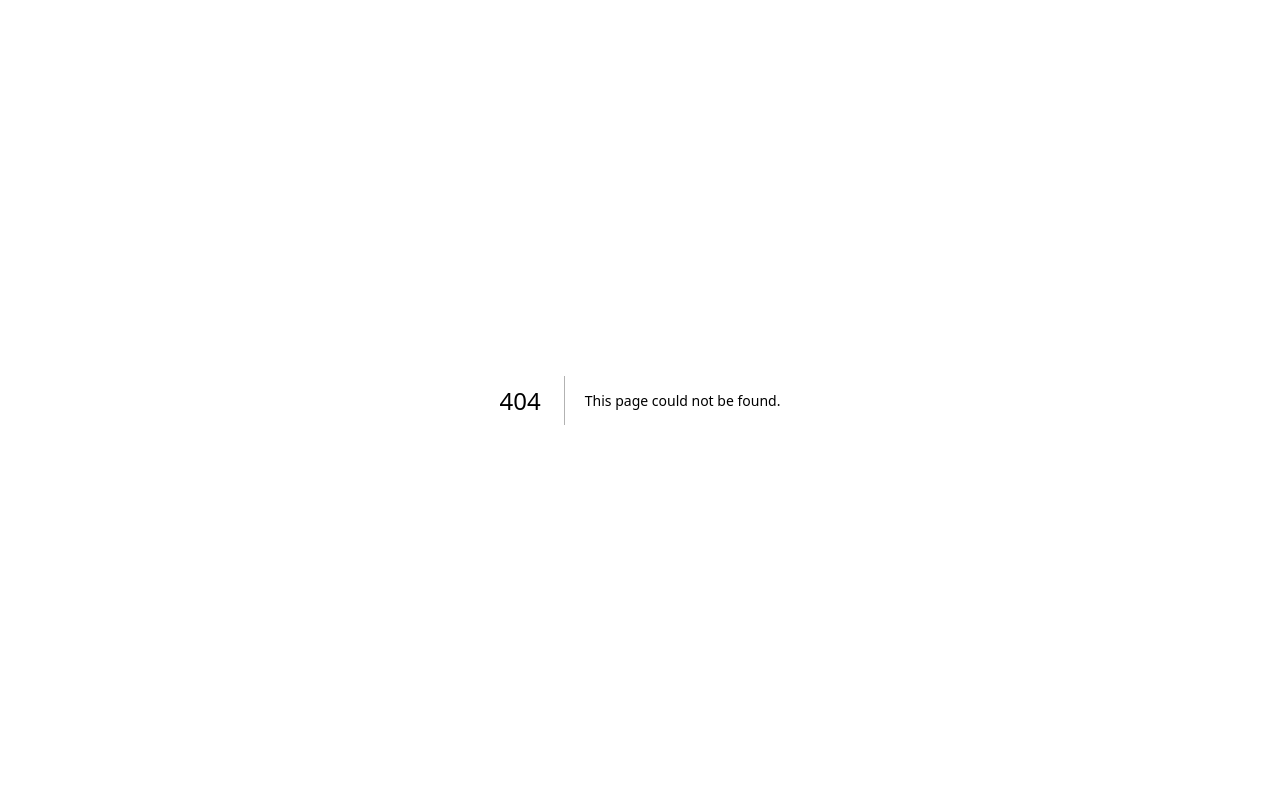
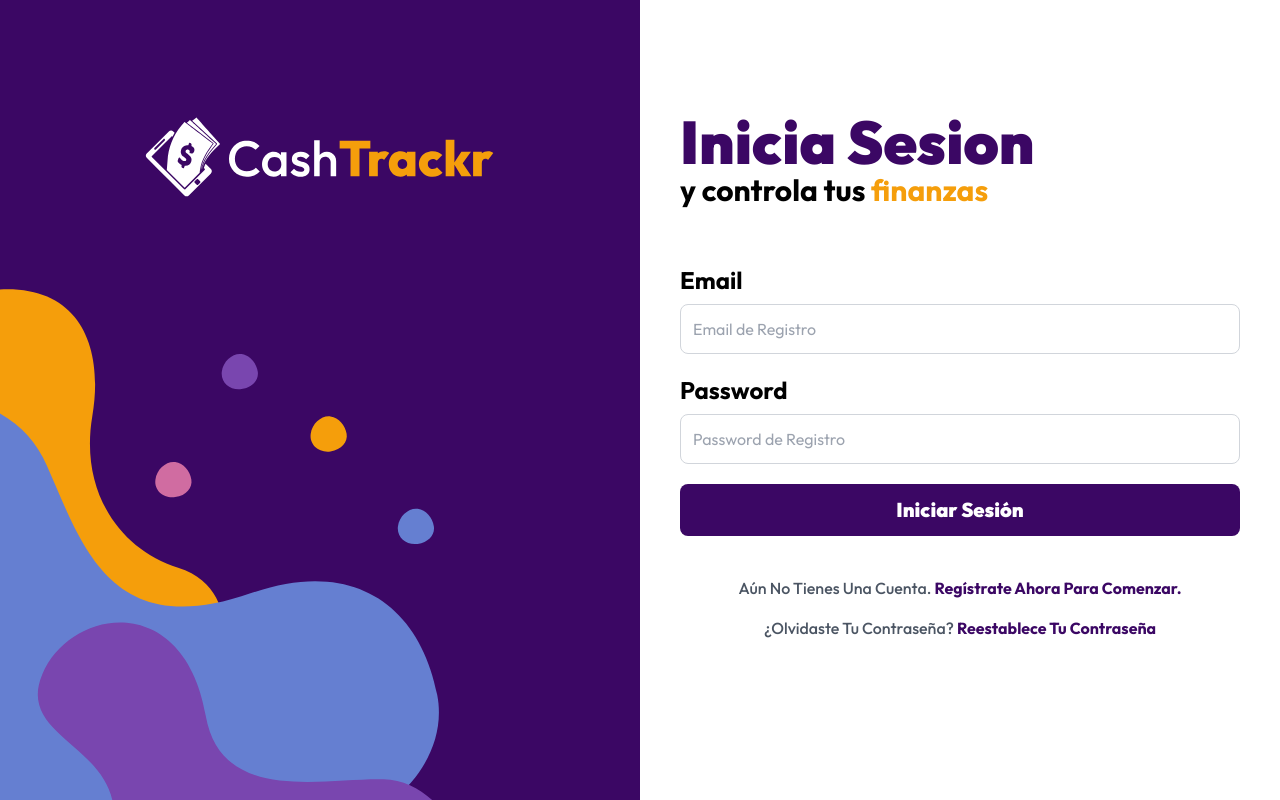
Before and after one commit to alejandromr7/fronted-cashtracker, a Next.js app: page /auth/login in a window 1280 px wide. Before the commit this address had no page. Built offline with nearby package versions, Linux system fonts and the light colour scheme.

Commit message:
02-Layouts

```diff
--- /dev/null
+++ b/app/auth/forgot-password/page.tsx
@@ -0,0 +1,30 @@
+import ForgotPasswordForm from '@/components/auth/ForgotPasswordForm';
+import type { Metadata } from 'next'
+import Link from 'next/link';
+
+export const metadata: Metadata = {
+  title: 'Cashtracker - Olvidé mi Contraseña',
+  description: 'Cashtracker - Olvidé mi Contraseña'
+}
+
+export default function ForgotPasswordPage() {
+  return (
+    <div className=''>
+      <h1 className='font-black text-6xl text-purple-950'>Olvidé mi Contraseña</h1>
+      <p className='text-3xl font-bold'>y controla tus {' '} <span className='text-amber-500'>finanzas</span></p>
+
+      <ForgotPasswordForm />
+
+
+      <nav className="flex mt-10 flex-col space-y-4">
+        <Link href='/auth/login' className='max-w-max mx-auto font-medium text-gray-600 text-center capitalize'>Ya tienes una cuenta. {' '}
+          <span className="text-purple-950 font-bold">Iniciar Sesion.</span>
+        </Link>
+        <Link href='/auth/register' className='max-w-max mx-auto font-medium text-gray-600 text-center capitalize'>Aún no tienes una cuenta. {' '}
+          <span className="text-purple-950 font-bold">Regístrate ahora para comenzar.</span>
+        </Link>
+      </nav>
+
+    </div>
+  );
+}
--- /dev/null
+++ b/app/auth/layout.tsx
@@ -0,0 +1,27 @@
+import Logo from '@/components/ui/Logo';
+import type { Metadata } from 'next'
+
+export const metadata: Metadata = {
+  title: 'Administración - Cashtracker',
+  description: 'Administración - Cashtracker'
+}
+
+export default function AuthLayout({ children }: { children: React.ReactNode }) {
+  return (
+    <>
+      <div className="lg:grid lg:grid-cols-2 lg:min-h-screen">
+        <div className="bg-purple-950 p-5 flex justify-center lg:bg-auth lg:bg-30 bg-no-repeat bg-left-bottom">
+          <div className="w-96 py-10 lg:py-20 ">
+            <Logo />
+          </div>
+        </div>
+
+        <div className="p-10 lg:py-28">
+          <div className="max-w-3xl mx-auto">
+            {children}
+          </div>
+        </div>
+      </div>
+    </>
+  );
+};
--- /dev/null
+++ b/app/auth/login/page.tsx
@@ -0,0 +1,29 @@
+import LoginForm from '@/components/auth/LoginForm';
+import type { Metadata } from 'next'
+import Link from 'next/link';
+
+export const metadata: Metadata = {
+  title: 'Cashtracker - Inicia Sesion',
+  description: 'Cashtracker - Inicia Sesion'
+}
+
+export default function Page() {
+  return (
+    <div className=''>
+      <h1 className='font-black text-6xl text-purple-950'> Inicia Sesion</h1>
+      <p className='text-3xl font-bold'>y controla tus {' '} <span className='text-amber-500'>finanzas</span></p>
+
+      <LoginForm />
+
+      <nav className="flex mt-10 flex-col space-y-4">
+        <Link href='/auth/register' className='max-w-max mx-auto font-medium text-gray-600 text-center capitalize'>Aún no tienes una cuenta. {' '}
+          <span className="text-purple-950 font-bold">Regístrate ahora para comenzar.</span>
+        </Link>
+        <Link href='/auth/forgot-password' className='max-w-max mx-auto font-medium text-gray-600 text-center capitalize'>¿Olvidaste tu contraseña? {' '}
+          <span className="text-purple-950 font-bold">Reestablece tu contraseña</span>
+        </Link>
+      </nav>
+
+    </div>
+  );
+}
--- /dev/null
+++ b/app/auth/register/page.tsx
@@ -0,0 +1,32 @@
+import RegisterForm from '@/components/auth/RegisterForm';
+import type { Metadata } from 'next'
+import Link from 'next/link';
+
+export const metadata: Metadata = {
+  title: 'Cashtracker - Registro',
+  description: 'Cashtracker - Registro'
+}
+
+export default function RegisterPage() {
+
+  console.log('RegisterPage rendered')
+  return (
+    <>
+      <h1 className='font-black text-6xl text-purple-950 capitalize'>Crea tu cuenta</h1>
+      <p className='text-3xl font-bold'>y controla tus {' '} <span className='text-amber-500'>finanzas</span></p>
+
+
+      <RegisterForm />
+
+      <nav className="flex mt-10 flex-col space-y-4">
+        <Link href='/auth/login' className='max-w-max mx-auto font-medium text-gray-600 text-center capitalize'>Ya tienes una cuenta. {' '}
+          <span className="text-purple-950 font-bold">Iniciar Sesion.</span>
+        </Link>
+        <Link href='/auth/forgot-password' className='max-w-max mx-auto font-medium text-gray-600 text-center capitalize'>¿Olvidaste tu contraseña? {' '}
+          <span className="text-purple-950 font-bold">Reestablece tu contraseña</span>
+        </Link>
+      </nav>
+
+    </>
+  );
+}
--- /dev/null
+++ b/components/auth/ForgotPasswordForm.tsx
@@ -0,0 +1,29 @@
+'use client'
+
+export default function ForgotPasswordForm() {
+  return (
+    <form
+      className=" mt-14 space-y-5"
+      noValidate
+    >
+      <div className="flex flex-col gap-2 mb-10">
+        <label
+          className="font-bold text-2xl"
+        >Email</label>
+
+        <input
+          type="email"
+          placeholder="Email de Registro"
+          className="w-full border border-gray-300 p-3 rounded-lg"
+          name="email"
+        />
+      </div>
+
+      <input
+        type="submit"
+        value='Enviar Instrucciones'
+        className="bg-purple-950 hover:bg-purple-800 w-full p-3 rounded-lg text-white font-black  text-xl cursor-pointer "
+      />
+    </form>
+  )
+}
--- /dev/null
+++ b/components/auth/LoginForm.tsx
@@ -0,0 +1,46 @@
+'use client'
+
+export default function LoginForm() {
+
+  return (
+    <>
+      <form
+        className="mt-14 space-y-5"
+        noValidate
+      >
+        <div className="flex flex-col gap-2">
+          <label
+            className="font-bold text-2xl"
+          >Email</label>
+
+          <input
+            id="email"
+            type="email"
+            placeholder="Email de Registro"
+            className="w-full border border-gray-300 p-3 rounded-lg"
+            name="email"
+          />
+        </div>
+
+        <div className="flex flex-col gap-2">
+          <label
+            className="font-bold text-2xl"
+          >Password</label>
+
+          <input
+            type="password"
+            placeholder="Password de Registro"
+            className="w-full border border-gray-300 p-3 rounded-lg"
+            name="password"
+          />
+        </div>
+
+        <input
+          type="submit"
+          value='Iniciar Sesión'
+          className="bg-purple-950 hover:bg-purple-800 w-full p-3 rounded-lg text-white font-black  text-xl cursor-pointer"
+        />
+      </form>
+    </>
+  )
+}
--- /dev/null
+++ b/components/auth/RegisterForm.tsx
@@ -0,0 +1,68 @@
+'use client'
+
+export default function RegisterForm() {
+
+  return (
+    <form
+      className="mt-14 space-y-5"
+      noValidate
+    >
+      <div className="flex flex-col gap-2">
+        <label
+          className="font-bold text-2xl"
+          htmlFor="email"
+        >Email</label>
+        <input
+          id="email"
+          type="email"
+          placeholder="Email de Registro"
+          className="w-full border border-gray-300 p-3 rounded-lg"
+          name="email"
+        />
+      </div>
+
+      <div className="flex flex-col gap-2">
+        <label
+          className="font-bold text-2xl"
+        >Nombre</label>
+        <input
+          type="name"
+          placeholder="Nombre de Registro"
+          className="w-full border border-gray-300 p-3 rounded-lg"
+          name="name"
+        />
+      </div>
+
+      <div className="flex flex-col gap-2">
+        <label
+          className="font-bold text-2xl"
+        >Password</label>
+        <input
+          type="password"
+          placeholder="Password de Registro"
+          className="w-full border border-gray-300 p-3 rounded-lg"
+          name="password"
+        />
+      </div>
+
+      <div className="flex flex-col gap-2">
+        <label
+          className="font-bold text-2xl"
+        >Repetir Password</label>
+        <input
+          id="password_confirmation"
+          type="password"
+          placeholder="Repite Password de Registro"
+          className="w-full border border-gray-300 p-3 rounded-lg"
+          name="password_confirmation"
+        />
+      </div>
+
+      <input
+        type="submit"
+        value='Registrarme'
+        className="bg-purple-950 hover:bg-purple-800 w-full p-3 rounded-lg text-white font-black  text-xl cursor-pointer block"
+      />
+    </form>
+  );
+};
--- /dev/null
+++ b/components/ui/Logo.tsx
@@ -0,0 +1,9 @@
+'use client'
+
+import Image from "next/image";
+
+export default function Logo() {
+  return (
+    <Image src='/logo.svg' alt="Logo Cashtracker" width={0} height={0} priority className="w-full" />
+  );
+};
--- a/tailwind.config.ts
+++ b/tailwind.config.ts
@@ -8,10 +8,15 @@ const config: Config = {
   ],
   theme: {
     extend: {
-      colors: {
-        background: "var(--background)",
-        foreground: "var(--foreground)",
+
+      backgroundImage: {
+        'auth': 'url("/grafico.svg")',
       },
+      backgroundSize: {
+        '30': '30rem',
+      },
+
+
     },
   },
   plugins: [],
```
